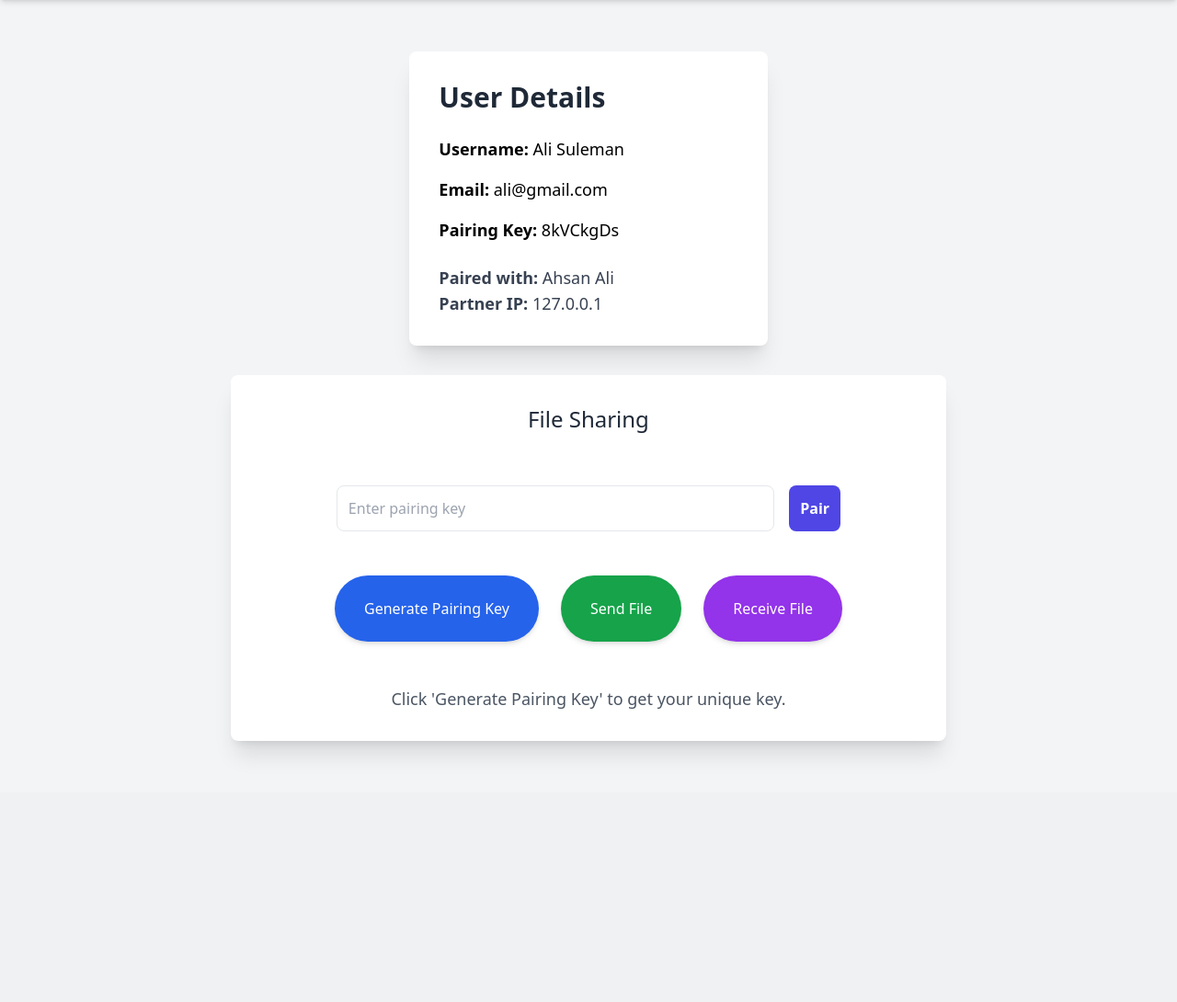
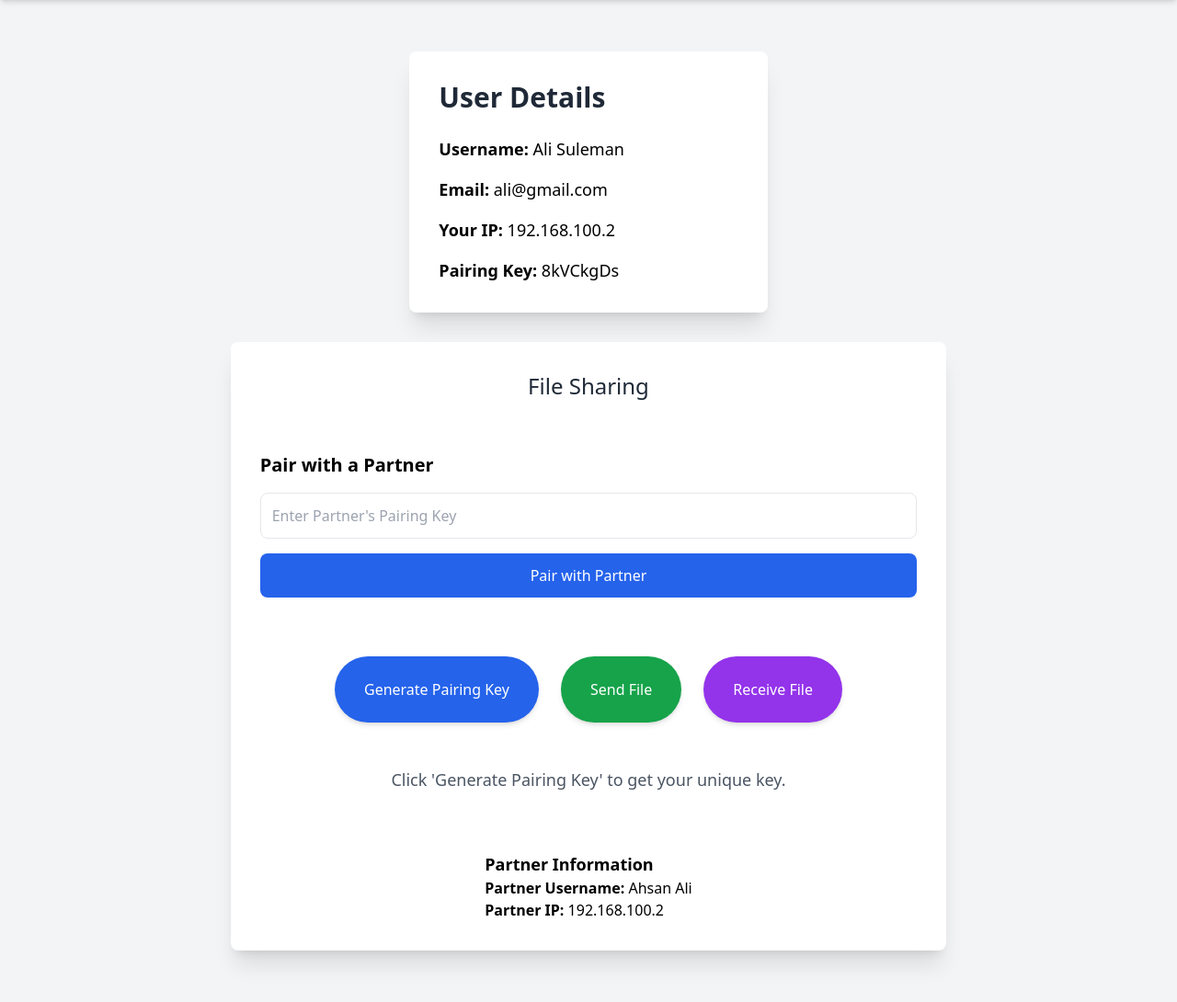
Before and after one commit to AliSuleman27/P2P_FileSharing, a Flask app: page /file_sharing in a window 1280 px wide. Shown: the part 68-1158 px from the top of the page at 92% size. Before the commit the page ends 885 px from the top, so only its background shows below. Run offline with Flask 3, Linux system fonts and the light colour scheme; a user stored in the database is signed in; data comes from the database, SQL or seed files in the repository; both versions use the stored data as it was after the commit; some libraries are stand-ins or nearby versions.

Commit message:
fixed IPS

```diff
--- a/app.py
+++ b/app.py
@@ -10,7 +10,7 @@ app.config['SQLALCHEMY_DATABASE_URI'] = 'sqlite:///users.db'
 app.config['SECRET_KEY'] = 'secretkey'
 db = SQLAlchemy(app)
 
-# User model (update this class)
+# User model
 class User(db.Model):
     id = db.Column(db.Integer, primary_key=True)
     username = db.Column(db.String(120), unique=True, nullable=False)
@@ -19,7 +19,7 @@ class User(db.Model):
     pairing_key = db.Column(db.String(120), unique=True, nullable=True)
     paired_with_id = db.Column(db.Integer, db.ForeignKey('user.id'), nullable=True)
     local_ip = db.Column(db.String(120), nullable=True)
-    paired_user = db.relationship('User', remote_side=[id], uselist=False)
+    partner_ip = db.Column(db.String(120), nullable=True)
 
 # Home
 @app.route('/')
@@ -27,21 +27,25 @@ def index():
     users = User.query.all()
     return render_template('index.html', users=users)
 
-# Login
 @app.route('/login', methods=['GET', 'POST'])
 def login():
     if request.method == 'POST':
-        username = request.form['username']
-        password = request.form['password']
+        username = request.form.get('username')
+        password = request.form.get('password')
+
         user = User.query.filter_by(username=username).first()
+        if not user or not check_password_hash(user.password, password):
+            flash("Invalid Credentials", "danger")
+            return redirect(url_for('login'))
 
-        if user and check_password_hash(user.password, password):
-            session['user_id'] = user.id
-            return redirect(url_for('file_sharing'))
-        else:
-            flash("Invalid credentials!", "danger")
+        user.local_ip = request.remote_addr
+        db.session.commit()
+
+        session['user_id'] = user.id
+        return redirect(url_for('file_sharing'))
 
     return render_template('login.html')
+
 
 # Generate pairing key via AJAX
 @app.route('/generate_key', methods=['POST'])
@@ -61,6 +65,39 @@ def generate_key():
 
     return jsonify({'pairing_key': pairing_key})
 
+@app.route('/pair', methods=['POST'])
+def pair():
+    user_id = session.get('user_id')
+    if not user_id:
+        return jsonify({'error': 'Unauthorized'}), 401
+
+    target_key = request.json.get('pairing_key')
+    user = User.query.get(user_id)
+    partner = User.query.filter_by(pairing_key=target_key).first()
+
+    if not partner:
+        return jsonify({'error': 'Invalid pairing key'}), 404
+
+    # Capture the user's local IP (if not already captured)
+    local_ip = request.remote_addr  # Get the IP of the client making the request
+
+    # Pair both users with each other
+    user.paired_with_id = partner.id
+    partner.paired_with_id = user.id
+
+    # Exchange local IPs between users
+    user.local_ip = local_ip
+    partner.local_ip = partner.local_ip  # The partner's IP should already be captured at login
+
+    # Commit changes to the database
+    db.session.commit()
+
+    return jsonify({
+        'status': 'paired',
+        'partner_username': partner.username,
+        'partner_ip': partner.local_ip
+    })
+
 # File Sharing Page
 @app.route('/file_sharing', methods=['GET'])
 def file_sharing():
@@ -69,7 +106,9 @@ def file_sharing():
         return redirect(url_for('login'))
 
     user = User.query.get(user_id)
-    return render_template('file_sharing.html', user=user)
+    partner = User.query.get(user.paired_with_id) if user.paired_with_id else None
+
+    return render_template('file_sharing.html', user=user, partner=partner)
 
 # Signup
 @app.route('/signup', methods=['GET', 'POST'])
@@ -123,38 +162,6 @@ def delete(id):
     flash("User deleted successfully", "success")
     return redirect(url_for('index'))
 
-@app.route('/pair', methods=['POST'])
-def pair():
-    user_id = session.get('user_id')
-    if not user_id:
-        return jsonify({'error': 'Unauthorized'}), 401
-
-    target_key = request.json.get('pairing_key')
-    local_ip = request.remote_addr  # IP of the user initiating the request
-
-    user = User.query.get(user_id)
-    partner = User.query.filter_by(pairing_key=target_key).first()
-
-    if not partner:
-        return jsonify({'error': 'Invalid pairing key'}), 404
-
-    # Set pairing (each to each other)
-    user.paired_with_id = partner.id
-    user.local_ip = local_ip  # only set your own IP
-
-    # Only set partner's paired_with_id if it's not already set
-    if not partner.paired_with_id:
-        partner.paired_with_id = user.id
-
-    db.session.commit()
-
-    return jsonify({
-        'status': 'paired',
-        'partner_username': partner.username,
-        'partner_ip': partner.local_ip  # may be None until partner initiates
-    })
-
-
 if __name__ == "__main__":
     with app.app_context():
         db.create_all()
--- a/templates/file_sharing.html
+++ b/templates/file_sharing.html
@@ -7,34 +7,27 @@
         <h2 class="text-3xl font-semibold mb-6 text-gray-800">User Details</h2>
         <p class="text-lg mb-4"><strong>Username:</strong> {{ user.username }}</p>
         <p class="text-lg mb-4"><strong>Email:</strong> {{ user.email }}</p>
-        <p id="pairingKeyDisplay" class="text-lg"><strong>Pairing Key:</strong> {{ user.pairing_key or "No pairing key yet" }}</p>
-
-        <!-- Pairing Status -->
-        <div id="pairStatus" class="mt-6 text-lg text-gray-700">
-            {% if user.paired_user %}
-                <p><strong>Paired with:</strong> {{ user.paired_user.username }}</p>
-                <p><strong>Partner IP:</strong> {{ user.paired_user.local_ip or "Unknown" }}</p>
-            {% else %}
-                <p><strong>Pairing Status:</strong> Not Paired</p>
-            {% endif %}
-        </div>
+        <p class="text-lg mb-4"><strong>Your IP:</strong> {{ user.local_ip or "No IP assigned yet" }}</p>
+        <p id="pairingKeyDisplay" class="text-lg">
+            <strong>Pairing Key:</strong> {{ user.pairing_key or "No pairing key yet" }}
+        </p>
     </div>
 
-    <!-- File Sharing Section -->
+    <!-- File Sharing Buttons and Pairing Form -->
     <div class="w-full md:w-2/3 p-8 bg-white rounded-lg shadow-xl flex justify-center flex-col items-center gap-8">
         <h3 class="text-2xl font-medium text-gray-800 mb-6">File Sharing</h3>
 
-        <!-- Pairing Form -->
-        <form id="pairForm" class="flex gap-4 mb-4 w-full justify-center">
-            <input type="text" id="pairingKeyInput" placeholder="Enter pairing key"
-                class="p-3 border rounded-lg w-2/3 focus:outline-none focus:ring-2 focus:ring-blue-400" />
-            <button type="submit"
-                class="p-3 bg-indigo-600 text-white font-semibold rounded-lg hover:bg-indigo-700 transition-all">
-                Pair
-            </button>
-        </form>
+        <!-- Form to Enter Partner's Pairing Key -->
+        <div class="w-full mb-8">
+            <h4 class="text-xl font-semibold mb-4">Pair with a Partner</h4>
+            <form id="pairingForm" method="POST">
+                <input type="text" id="pairingKeyInput" class="p-3 w-full border rounded-lg" placeholder="Enter Partner's Pairing Key" required>
+                <button type="submit" class="p-3 w-full mt-4 bg-blue-600 text-white rounded-lg hover:bg-blue-700 focus:outline-none">
+                    Pair with Partner
+                </button>
+            </form>
+        </div>
 
-        <!-- File Sharing Buttons -->
         <div class="flex gap-6">
             <!-- Generate Pairing Key Button -->
             <form id="generateKeyForm" method="POST">
@@ -51,6 +44,19 @@
             </button>
         </div>
         <p class="text-lg text-gray-600 mt-4">Click 'Generate Pairing Key' to get your unique key.</p>
+
+        {% if partner %}
+        <div class="mt-8">
+            <h4 class="text-lg font-semibold">Partner Information</h4>
+            <p><strong>Partner Username:</strong> {{ partner.username }}</p>
+            <p><strong>Partner IP:</strong> {{ partner.partner_ip or "No partner IP yet" }}</p>
+        </div>
+        {% else %}
+        <div class="mt-8">
+            <p class="text-lg font-semibold text-red-600">You are not paired with anyone yet.</p>
+            <p>Use the pairing key to connect with another user.</p>
+        </div>
+        {% endif %}
     </div>
 </div>
 
@@ -79,6 +85,7 @@
         .then(response => response.json())
         .then(data => {
             if (data.pairing_key) {
+                // Update modal and on-page key
                 document.getElementById('pairingKey').textContent = data.pairing_key;
                 document.getElementById('pairingKeyDisplay').innerHTML = `<strong>Pairing Key:</strong> ${data.pairing_key}`;
                 showModal();
@@ -92,33 +99,35 @@
         });
     });
 
-    // Handle pairing functionality
-    document.getElementById('pairForm').addEventListener('submit', function(event) {
-        event.preventDefault();
+    // Handle the pairing process (Submit partner's pairing key)
+    document.getElementById('pairingForm').addEventListener('submit', function(event) {
+        event.preventDefault(); // Prevent default form submission
         const pairingKey = document.getElementById('pairingKeyInput').value;
 
         fetch('/pair', {
             method: 'POST',
             headers: {
-                'Content-Type': 'application/json',
-                'X-Requested-With': 'XMLHttpRequest'
+                'Content-Type': 'application/json'
             },
             body: JSON.stringify({ pairing_key: pairingKey })
         })
         .then(response => response.json())
         .then(data => {
             if (data.status === 'paired') {
-                document.getElementById('pairStatus').innerHTML =
-                    `<p><strong>Paired with:</strong> ${data.partner_username}</p>
-                     <p><strong>Partner IP:</strong> ${data.partner_ip}</p>`;
-                alert("Paired successfully!");
+                alert("Successfully paired with " + data.partner_username);
+                // Update the page with partner information
+                document.querySelector(".mt-8").innerHTML = `
+                    <h4 class="text-lg font-semibold">Partner Information</h4>
+                    <p><strong>Partner Username:</strong> ${data.partner_username}</p>
+                    <p><strong>Partner IP:</strong> ${data.partner_ip}</p>
+                `;
             } else {
-                alert("Pairing failed: " + (data.error || "Unknown error"));
+                alert(data.error || "Error pairing with partner.");
             }
         })
-        .catch(err => {
-            console.error("Pairing error:", err);
-            alert("Pairing failed due to a network error.");
+        .catch(error => {
+            console.error("AJAX Error:", error);
+            alert("Something went wrong while pairing.");
         });
     });
 
```
Also changed, not shown: instance/users.db, 1 other file.
